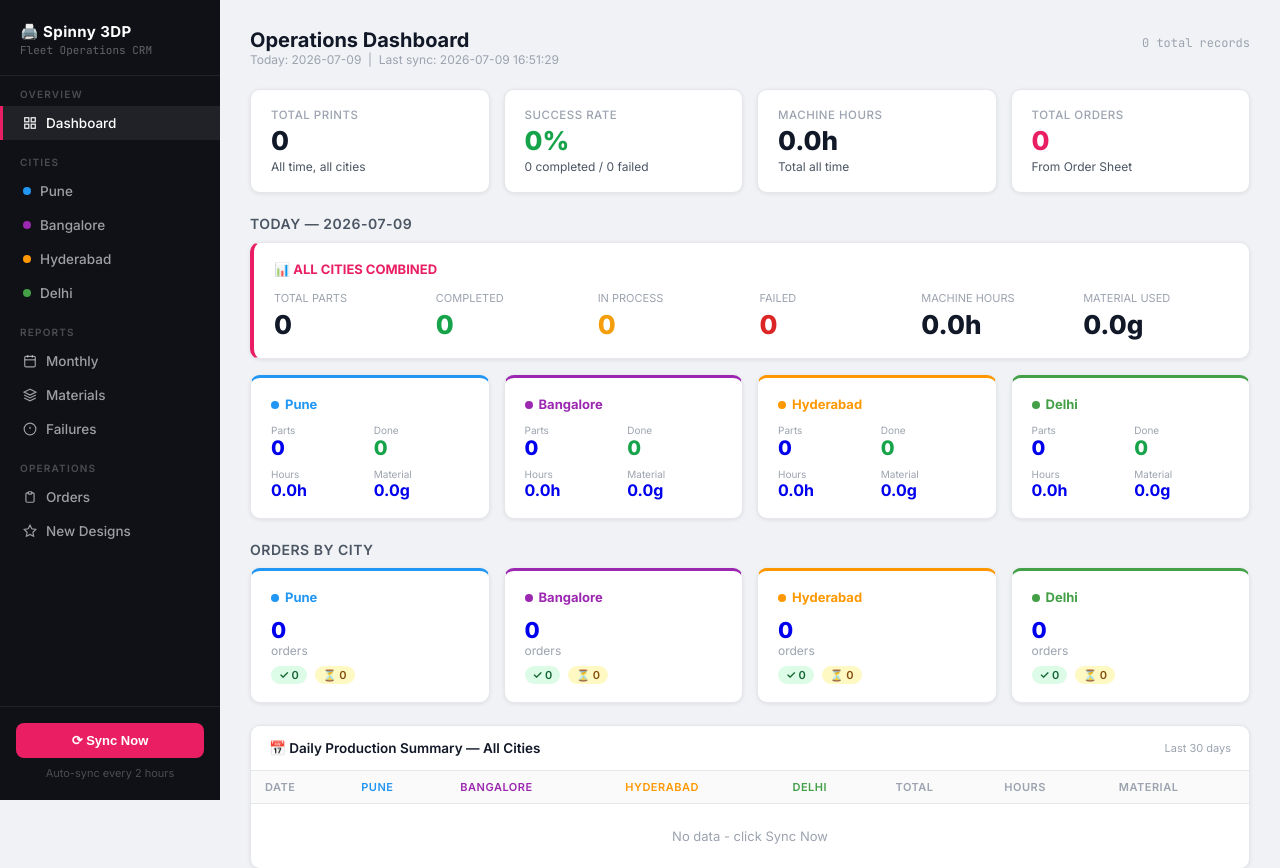
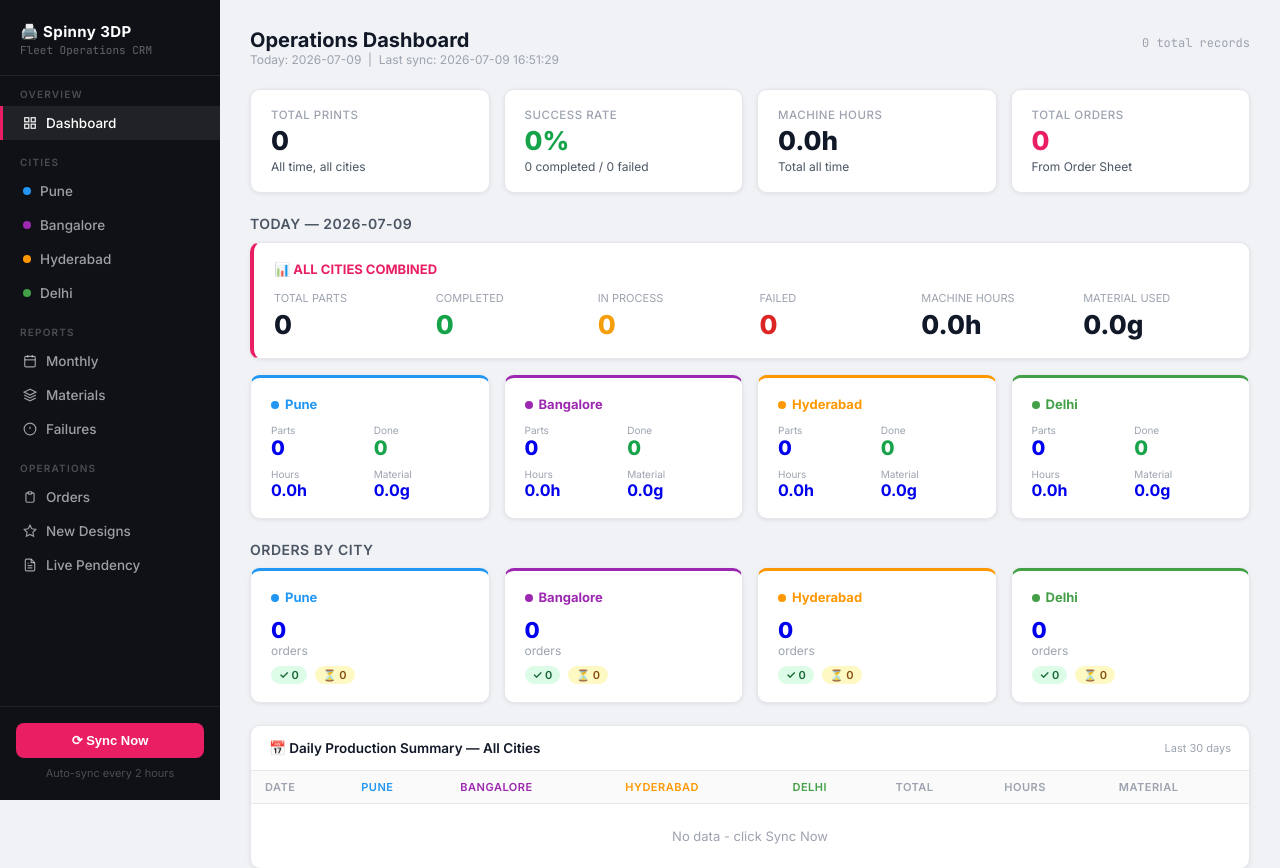
Before and after one commit to vishal15-ops/spinny-3dp-crm, a Flask app: page / in a window 1280 px wide. Shown: the top 868 px of the page. Run offline with Flask 3, Linux system fonts and the light colour scheme; data comes from the database, SQL or seed files in the repository; data that the repository does not hold is empty.

Commit message:
Update base.html

```diff
--- a/templates/base.html
+++ b/templates/base.html
@@ -98,11 +98,14 @@
   </div>
   <div class="nav-section">
     <div class="nav-label">Operations</div>
-    <a href="/orders"  class="nav-link {% if active=='orders' %}active{% endif %}">
+    <a href="/orders"   class="nav-link {% if active=='orders' %}active{% endif %}">
       <svg width="14" height="14" fill="none" stroke="currentColor" stroke-width="2" viewBox="0 0 24 24"><path d="M9 5H7a2 2 0 00-2 2v12a2 2 0 002 2h10a2 2 0 002-2V7a2 2 0 00-2-2h-2"/><rect x="9" y="3" width="6" height="4" rx="1"/></svg>Orders
     </a>
-    <a href="/designs" class="nav-link {% if active=='designs' %}active{% endif %}">
+    <a href="/designs"  class="nav-link {% if active=='designs' %}active{% endif %}">
       <svg width="14" height="14" fill="none" stroke="currentColor" stroke-width="2" viewBox="0 0 24 24"><polygon points="12 2 15.09 8.26 22 9.27 17 14.14 18.18 21.02 12 17.77 5.82 21.02 7 14.14 2 9.27 8.91 8.26 12 2"/></svg>New Designs
+    </a>
+    <a href="/pendency" class="nav-link {% if active=='pendency' %}active{% endif %}">
+      <svg width="14" height="14" fill="none" stroke="currentColor" stroke-width="2" viewBox="0 0 24 24"><path d="M14 2H6a2 2 0 00-2 2v16a2 2 0 002 2h12a2 2 0 002-2V8z"/><polyline points="14 2 14 8 20 8"/><line x1="16" y1="13" x2="8" y2="13"/><line x1="16" y1="17" x2="8" y2="17"/><polyline points="10 9 9 9 8 9"/></svg>Live Pendency
     </a>
   </div>
   <div class="sidebar-footer">
```
